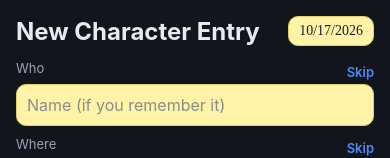
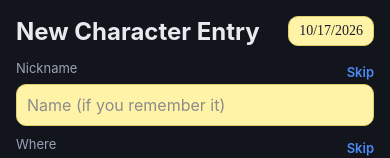
Before and after one commit to ialoni66/life-long-logbook, a React Native app: screen / in a window 390 px wide. Shown: the top 158 px of the page. Built offline with nearby package versions, Linux system fonts and the light colour scheme.

Commit message:
Rename Who label to Nickname
Co-Authored-By: Claude Sonnet 5.5 <noreply@anthropic.com>

```diff
--- a/src/LogScreen.tsx
+++ b/src/LogScreen.tsx
@@ -7,7 +7,7 @@ import { Entry, today } from "./types";
 type Props = { editing: Entry | null; onSave: (e: Omit<Entry, "id">, id?: string) => void; onCancel: () => void };
 type Field = "name" | "location" | "notes";
 
-const LABELS: Record<Field, string> = { name: "Who", location: "Where", notes: "Notes" };
+const LABELS: Record<Field, string> = { name: "Nickname", location: "Where", notes: "Notes" };
 const PLACEHOLDERS: Record<Field, string> = {
   name: "Name (if you remember it)",
   location: "Location",
```
